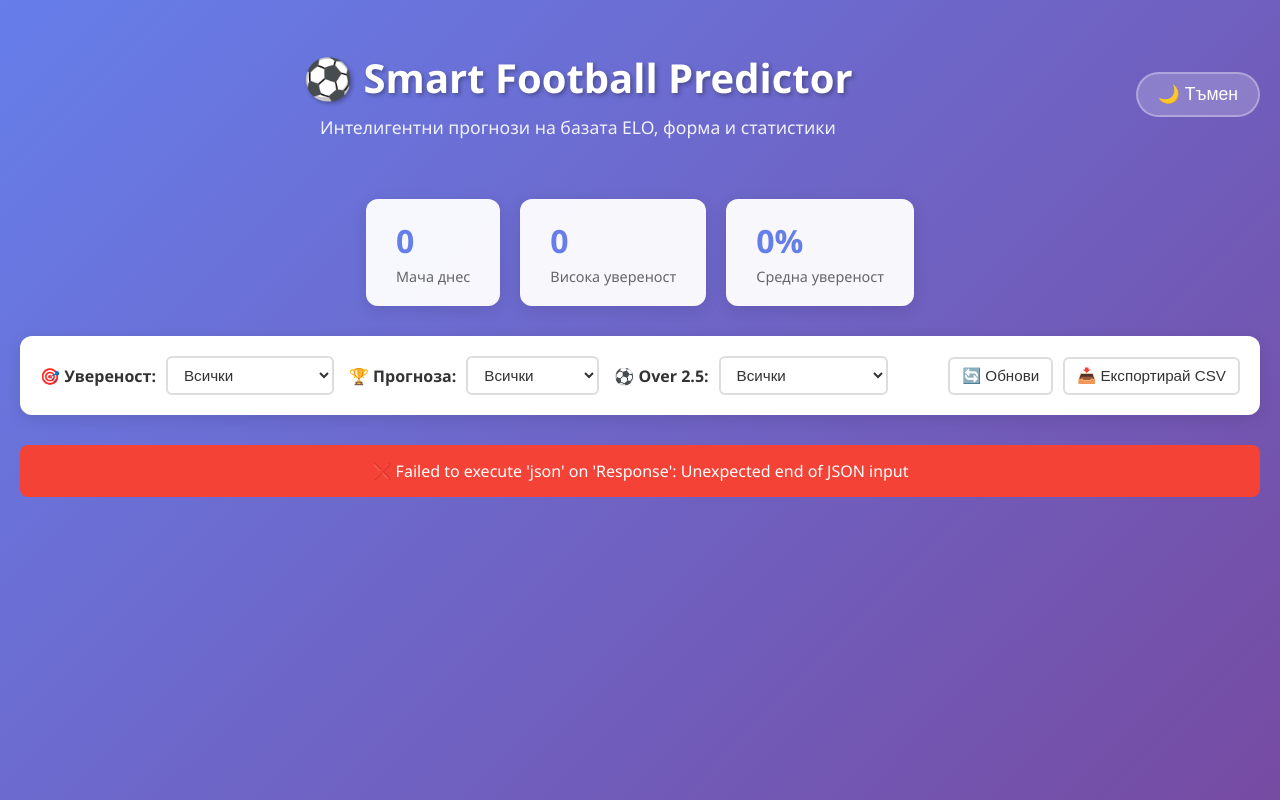
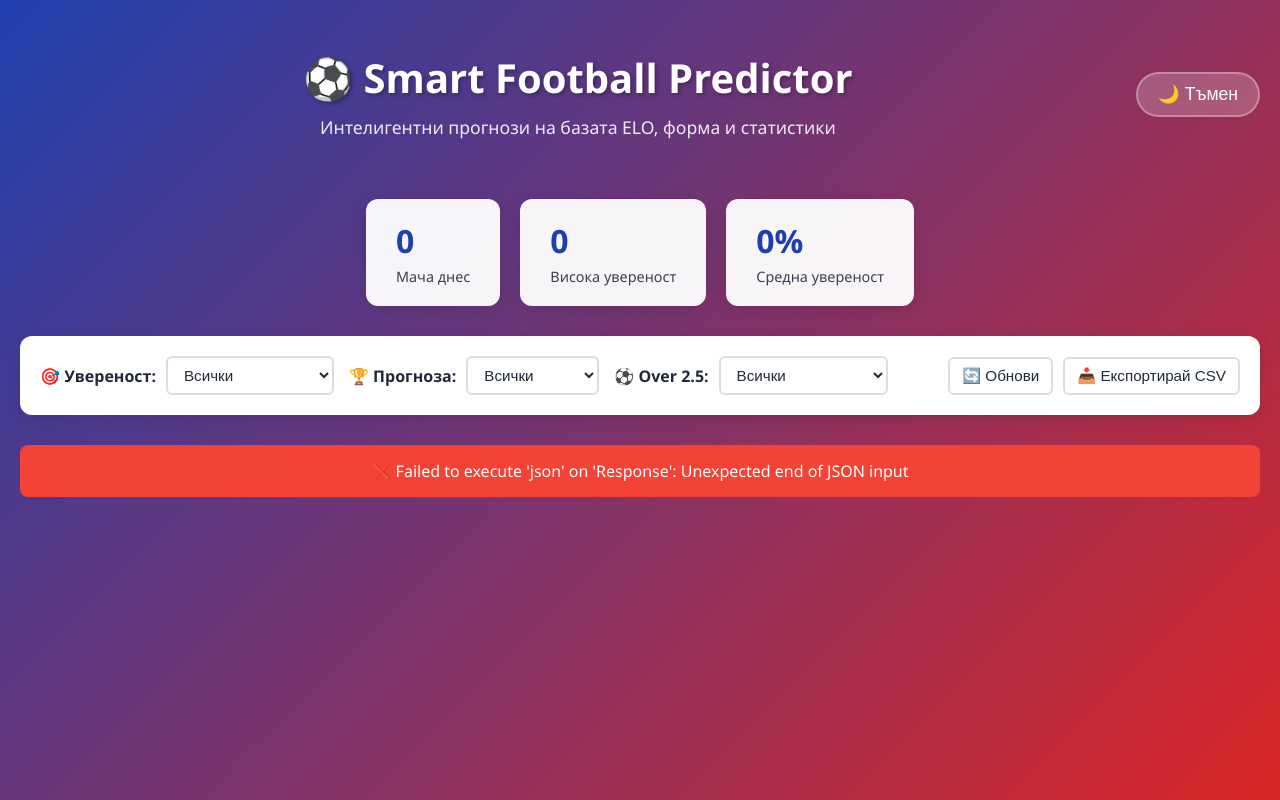
Before and after one commit to Ch1Ng1/NPROJECT, a Flask app: page / in a window 1280 px wide. Run offline with Flask 3, Linux system fonts and the light colour scheme; data that the repository does not hold is empty; parts of the project's set-up code (start-up, migrations or seed data) failed here and were passed over.

Commit message:
Improve UI contrast: Updated color scheme for better accessibility
- Changed primary color from #667eea to #1e40af (darker blue)
- Changed secondary color from #764ba2 to #dc2626 (bright red for contrast)
- Updated text colors for better readability:
  - Dark text: #666  #374151
  - Light text: #aaa  #9ca3af
  - Main text: #333  #1f2937
- Enhanced border and background colors for higher contrast
- Applied changes across static/styles.css, templates/index.html, and templates/styles.css

```diff
--- a/static/styles.css
+++ b/static/styles.css
@@ -1,15 +1,15 @@
 /* Основни стилове */
 :root {
-    --primary-color: #667eea;
-    --secondary-color: #764ba2;
-    --success-color: #11998e;
-    --success-light: #38ef7d;
-    --danger-color: #f44336;
-    --warning-color: #ff9800;
-    --dark-bg: #1a1a1a;
-    --dark-card: #2d2d2d;
+    --primary-color: #1e40af;
+    --secondary-color: #dc2626;
+    --success-color: #059669;
+    --success-light: #10b981;
+    --danger-color: #dc2626;
+    --warning-color: #ea580c;
+    --dark-bg: #0f172a;
+    --dark-card: #1e293b;
     --light-text: #ffffff;
-    --border-color: #e0e0e0;
+    --border-color: #475569;
 }
 
 * {
@@ -114,12 +114,12 @@ body.dark-mode .stat-card {
 }
 
 .stat-label {
-    color: #666;
+    color: #374151;
     margin-top: 5px;
 }
 
 body.dark-mode .stat-label {
-    color: #aaa;
+    color: #9ca3af;
 }
 
 /* Филтри */
@@ -148,7 +148,7 @@ body.dark-mode .filters {
 
 .filter-item label {
     font-weight: 600;
-    color: #333;
+    color: #1f2937;
 }
 
 body.dark-mode .filter-item label {
@@ -162,7 +162,7 @@ body.dark-mode .filter-item label {
     border-radius: 8px;
     font-size: 1em;
     background: white;
-    color: #333;
+    color: #1f2937;
     cursor: pointer;
     transition: all 0.3s ease;
 }
--- a/templates/index.html
+++ b/templates/index.html
@@ -8,8 +8,8 @@
     <style>
         /* Fallback стилове */
         :root {
-            --primary-color: #667eea;
-            --secondary-color: #764ba2;
+            --primary-color: #1e40af;
+            --secondary-color: #dc2626;
         }
 
         * {
@@ -82,7 +82,7 @@
         }
 
         .stat-label {
-            color: #666;
+            color: #374151;
             margin-top: 5px;
             font-size: 0.9em;
         }
@@ -118,7 +118,7 @@
             font-size: 0.95em;
             cursor: pointer;
             background: white;
-            color: #333;
+            color: #1f2937;
         }
 
         .action-button:hover {
@@ -233,7 +233,7 @@
         }
 
         .prob-label {
-            color: #666;
+            color: #374151;
             margin-bottom: 3px;
             font-size: 0.8em;
         }
@@ -241,7 +241,7 @@
         .prob-value {
             font-size: 1.3em;
             font-weight: bold;
-            color: #333;
+            color: #1f2937;
         }
 
         .prob-item.highlight {
@@ -282,7 +282,7 @@
             padding-top: 12px;
             border-top: 2px solid #f0f0f0;
             font-size: 0.85em;
-            color: #666;
+            color: #374151;
         }
 
         .detail-row {
```
Also changed, not shown: templates/styles.css (+20 -20 lines).
